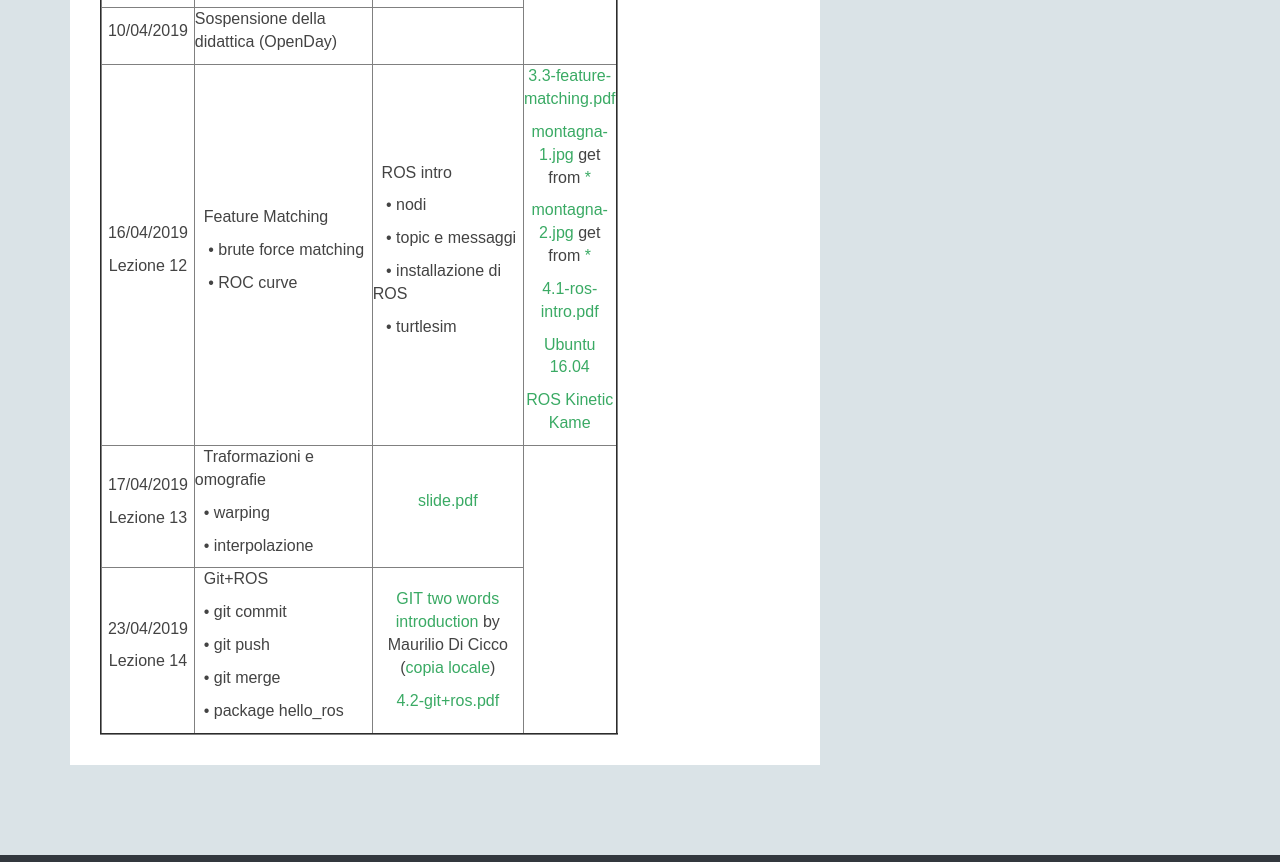
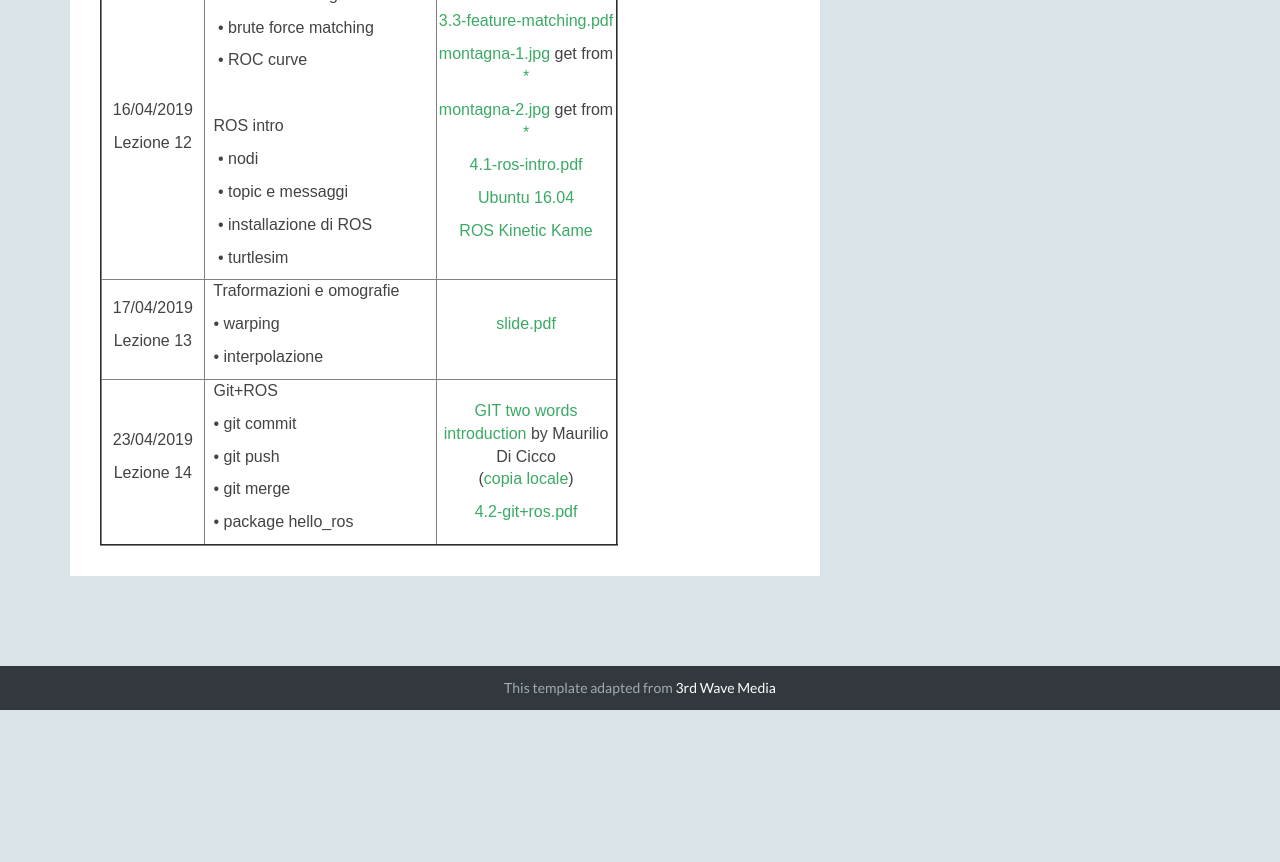
Before and after one commit to dbloisi/dbloisi.github.io, a plain HTML site: page corsi/sistemi-informativi.html in a window 1280 px wide. Shown: the part 3989-4851 px from the top of the page. After the commit the page ends 4699 px from the top, so only its background shows below. Drawn offline with Linux system fonts and the light colour scheme.

Commit message:
matching 3

```diff
--- a/corsi/sistemi-informativi.html
+++ b/corsi/sistemi-informativi.html
@@ -647,11 +647,7 @@
 											<p>&nbsp; Feature Matching</p>
 											<p>&nbsp;&nbsp;  &#x2022; brute force matching</p>
 											<p>&nbsp;&nbsp;  &#x2022; ROC curve</p>
-
-										</td>
-
-										<td style="font-family: Arial,Helvetica,sans-serif">
-
+											<p>&nbsp;</p>
 											<p>&nbsp; ROS intro</p>
 											<p>&nbsp;&nbsp;  &#x2022; nodi</p>
 											<p>&nbsp;&nbsp;  &#x2022; topic e messaggi</p>
```
